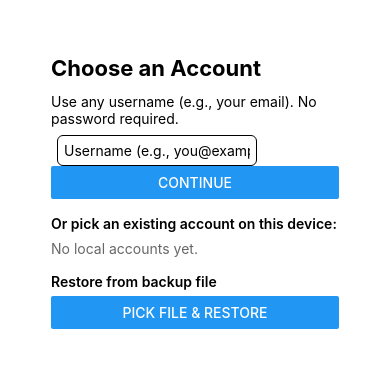
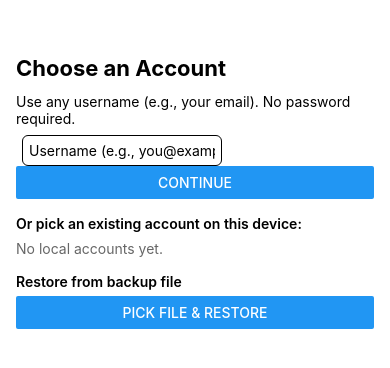
Before and after one commit to NextStepApp/NextStepApp, a React Native app: screen / in a window 390 px wide. Shown: the part 260-628 px from the top of the page. Built offline with nearby package versions, Linux system fonts and the light colour scheme; what expo-file-system would draw is missing.

Commit message:
UX: restore subtle gutters; fix edge cutoffs

```diff
--- a/App.js
+++ b/App.js
@@ -1,7 +1,8 @@
 import React, { useEffect, useMemo, useRef, useState } from "react";
 import {
   SafeAreaView, Text, View, Button, TouchableOpacity, FlatList,
-  TextInput, StyleSheet, Modal, Alert, PanResponder, ScrollView, Platform
+  TextInput, StyleSheet, Modal, Alert, PanResponder, ScrollView, Platform,
+  useWindowDimensions
 } from "react-native";
 import AsyncStorage from "@react-native-async-storage/async-storage";
 
@@ -187,7 +188,7 @@ function AuthScreen({ onSignedIn }){
     <SafeAreaView style={{flex:1}}>
       <ScrollView contentContainerStyle={{padding:16,justifyContent:"center",flexGrow:1}}>
         <View style={{height:TOP_SPACER_PX}} />
-        <View style={styles.screenInner}>
+        <View style={{width:"100%", alignSelf:"center"}}>
           <Text style={styles.authTitle}>Choose an Account</Text>
           <Text style={{marginBottom:8}}>Use any username (e.g., your email). No password required.</Text>
 
@@ -215,6 +216,13 @@ function AuthScreen({ onSignedIn }){
 
 /* =================== Main App =================== */
 export default function App(){
+  const { width: winW } = useWindowDimensions();
+
+  // Subtle, responsive side gutter (about 10–16px)
+  const contentGutter = winW < 400 ? 10 : winW < 700 ? 12 : 16;
+  // Cap the content width on large screens; phones use full width minus gutter
+  const contentMaxWidth = winW < 700 ? winW - contentGutter * 2 : 640;
+
   /* PWA (web) — add manifest + register service worker for GH Pages base path */
   useEffect(() => {
     if (Platform.OS !== "web") return;
@@ -458,9 +466,9 @@ export default function App(){
   if(!authReady){ return (<SafeAreaView style={{flex:1,alignItems:"center",justifyContent:"center"}}><Text>Loading…</Text></SafeAreaView>); }
   if(!user){ return <AuthScreen onSignedIn={u=>setUser(u)} />; }
 
-  /* ---------- FlatList as the main scroll area ---------- */
+  /* ---------- List header (toolbar area) ---------- */
   const ListHeader = (
-    <View style={styles.screenInner}>
+    <View style={[styles.screenInner, { maxWidth: contentMaxWidth, paddingHorizontal: contentGutter }]}>
       <View style={styles.topSpacer} />
 
       {/* Top bar */}
@@ -497,19 +505,21 @@ export default function App(){
   );
 
   return (
-    <SafeAreaView style={styles.container} {...panResponder.panHandlers}>
+    <SafeAreaView style={[styles.container, { paddingHorizontal: contentGutter }] } {...panResponder.panHandlers}>
       <FlatList
         data={categories}
         keyExtractor={(i)=>i}
         ListHeaderComponent={ListHeader}
         ListFooterComponent={<View style={{height:40}}/>}
-        // extra side padding so rows never touch edges
-        contentContainerStyle={{ paddingHorizontal: 12, paddingBottom: 40 }}
+        contentContainerStyle={{ paddingBottom: 40 }}
         renderItem={({item})=>{
+          /* Wrapper to center content with subtle gutters */
+          const wrapStyle = [styles.screenInner, { maxWidth: contentMaxWidth, paddingHorizontal: contentGutter }];
+
           /* ===== WEEKLY SUMMARY MODE ===== */
           if (viewMode === "weekly") {
             return (
-              <View style={styles.screenInner}>
+              <View style={wrapStyle}>
                 {item === "Today's Weight" ? (
                   <View style={styles.row}>
                     <Text style={styles.label}>{item} (weekly):</Text>
@@ -531,7 +541,7 @@ export default function App(){
           if(item==="Physical Activity"){
             const total=getPATotal(selectedDate); const items=getPAEntries(selectedDate);
             return (
-              <View style={styles.screenInner}>
+              <View style={wrapStyle}>
                 <View style={styles.row}>
                   <Text style={styles.label}>{item}:</Text>
                   <TextInput
@@ -589,7 +599,7 @@ export default function App(){
           if(item==="Today's Weight"){
             const raw=rawVal(selectedDate,item);
             return (
-              <View style={styles.screenInner}>
+              <View style={wrapStyle}>
                 <View style={styles.row}>
                   <Text style={styles.label}>{item}:</Text>
                   <TextInput
@@ -611,7 +621,7 @@ export default function App(){
 
           const v=valNum(selectedDate,item);
           return (
-            <View style={styles.screenInner}>
+            <View style={wrapStyle}>
               <View style={styles.row}>
                 <Text style={styles.label}>{item}:</Text>
                 <TouchableOpacity style={styles.button} onPress={()=>dec(item)}><Text>-</Text></TouchableOpacity>
@@ -625,8 +635,8 @@ export default function App(){
 
       {/* Calories Calculator — FULL SCREEN + SCROLL */}
       <Modal visible={showCalc} animationType="slide" transparent={false}>
-        <SafeAreaView style={styles.modalFull}>
-          <ScrollView contentContainerStyle={[styles.modalScroll, styles.screenInner]}>
+        <SafeAreaView style={[styles.modalFull, { paddingHorizontal: contentGutter }]}>
+          <ScrollView contentContainerStyle={[styles.modalScroll, { maxWidth: contentMaxWidth, alignSelf: "center", paddingHorizontal: contentGutter }]}>
             <View style={styles.topSpacer} />
             <Text style={styles.modalTitle}>Calories Calculator</Text>
             <Text>Selected day: {new Date(selectedDate+"T00:00:00").toLocaleDateString()}</Text>
@@ -663,8 +673,8 @@ export default function App(){
 
       {/* Settings — FULL SCREEN + SCROLL */}
       <Modal visible={showSettings} animationType="slide" transparent={false}>
-        <SafeAreaView style={styles.modalFull}>
-          <ScrollView contentContainerStyle={[styles.modalScroll, styles.screenInner]}>
+        <SafeAreaView style={[styles.modalFull, { paddingHorizontal: contentGutter }]}>
+          <ScrollView contentContainerStyle={[styles.modalScroll, { maxWidth: contentMaxWidth, alignSelf: "center", paddingHorizontal: contentGutter }]}>
             <View style={{ height: SETTINGS_TOP_SPACER_PX }} />
             <Text style={styles.modalTitle}>Settings</Text>
 
@@ -767,18 +777,14 @@ export default function App(){
 const styles = StyleSheet.create({
   container: {
     flex: 1,
-    // **Wider gutters app-wide**
+    backgroundColor: "#fff",
     paddingVertical: 16,
-    paddingHorizontal: 28,
-    backgroundColor: "#fff",
   },
 
-  // **Narrower content column** centered on all screens
+  // Subtle, responsive content wrapper — we supply maxWidth & padding at runtime
   screenInner: {
     width: "100%",
-    maxWidth: 320,        // tighter column so controls never hug the edge
     alignSelf: "center",
-    paddingHorizontal: 16 // inner gutter
   },
 
   topSpacer:{ height: TOP_SPACER_PX },
@@ -816,7 +822,7 @@ const styles = StyleSheet.create({
   row:{ flexDirection:"row", alignItems:"center", marginVertical:8, width:"100%", flexWrap:"wrap" },
   rowCol:{ marginVertical:8, width:"100%" },
 
-  label:{ flex:1, fontSize:16, minWidth:160 },
+  label:{ flex:1, fontSize:16, minWidth:150 },
   value:{ width:60, textAlign:"center", fontSize:16 },
   valueLarge:{ width:100, textAlign:"center", fontSize:16 },
   button:{ padding:10, borderWidth:1, borderRadius:8, marginHorizontal:5 },
@@ -828,13 +834,13 @@ const styles = StyleSheet.create({
     textAlign:"center",
     borderRadius:6,
     marginHorizontal:6,
-    minWidth:100,
+    minWidth:90,
     maxWidth:200,
     flexGrow:0
   },
   unit:{ marginLeft:6 },
 
-  modalFull:{ flex:1, backgroundColor:"#fff", paddingVertical:20, paddingHorizontal:28 },
+  modalFull:{ flex:1, backgroundColor:"#fff", paddingVertical:20 },
   modalScroll:{ paddingBottom:40 },
 
   modalTitle:{ fontSize:18, fontWeight:"bold", marginBottom:10 },
```
Also changed, not shown: package.json (+11 -11 lines), 1 other file (tests, documents, lock files or other folders).
